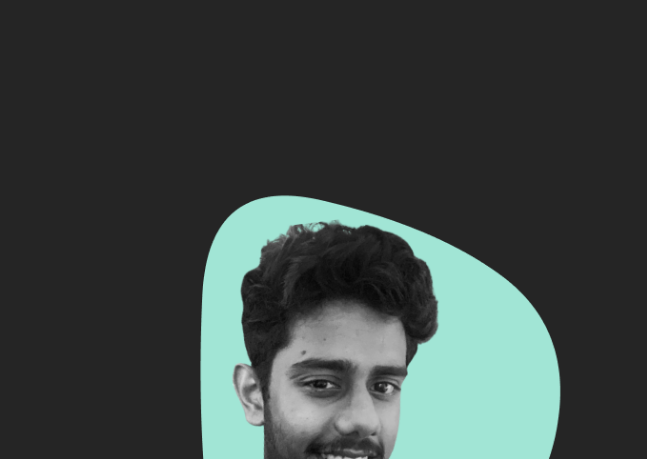
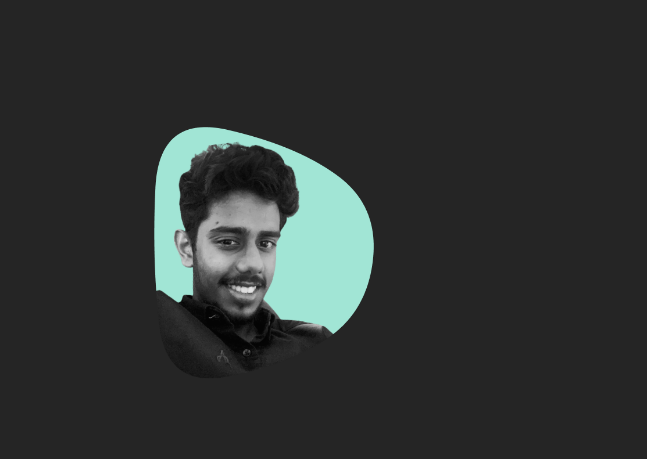
Before and after one commit to jithinraj0/portfolio-bootstrap, a plain HTML site: page about.html in a window 1280 px wide. Shown: the part 172-631 px from the top of the page, 0-647 px from the left. Drawn offline with nearby package versions, Linux system fonts and the light colour scheme.

Commit message:
changed image fluid to style

```diff
--- a/about.html
+++ b/about.html
@@ -154,7 +154,9 @@
             </div>
           </div>
           <div class="col-lg-6 col-md-12 banner-image">
-            <img src="./img/newdp.png" alt="banner-img" max-width="61%" class="img-fluid" />
+            <img src="./img/newdp.png" alt="banner-img" style="max-width: 61%;
+            height: auto;
+            padding: 0%;" />
           </div>
         </div>
       </div>
```
